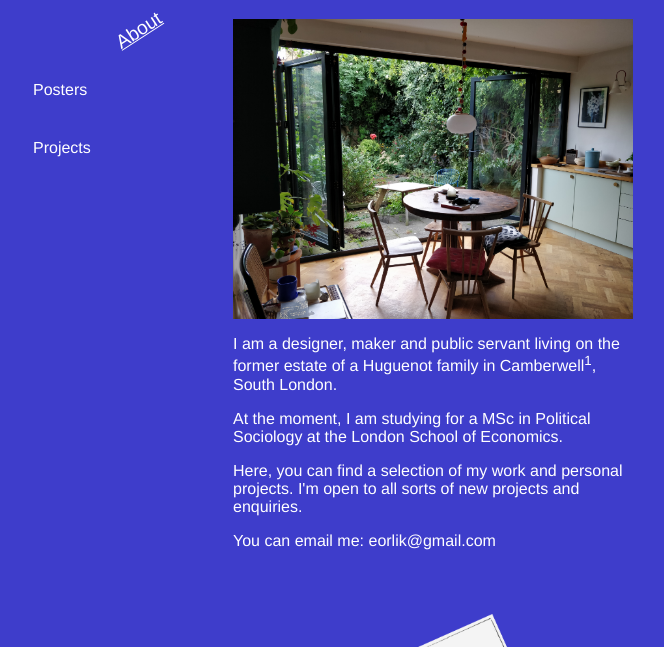
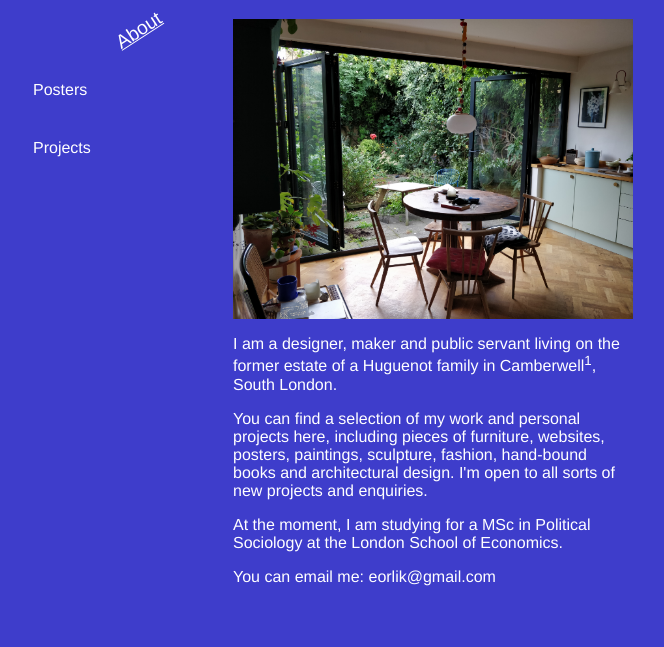
Before and after one commit to eorlik/edwardorlik-net_archived, an Eleventy site: page src/index.md in a window 1280 px wide. Shown: the part 81-728 px from the top of the page, without its empty margins (17-681 px from the left). Built offline with nearby package versions, Linux system fonts and the light colour scheme; Eleventy itself is replaced by a stand-in of ours; files that its build step writes are made by us from their sources.

Commit message:
Change about text

```diff
--- a/src/index.md
+++ b/src/index.md
@@ -8,9 +8,9 @@ tags: nav
 
 I am a designer, maker and public servant living on the former estate of a Huguenot family in Camberwell<sup>1</sup>, South London.
 
+You can find a selection of my work and personal projects here, including pieces of furniture, websites, posters, paintings, sculpture, fashion, hand-bound books and architectural design. I'm open to all sorts of new projects and enquiries.
+
 At the moment, I am studying for a MSc in Political Sociology at the London School of Economics.
-
-Here, you can find a selection of my work and personal projects. I'm open to all sorts of new projects and enquiries.
 
 You can email me: eorlik@gmail.com
 
```
